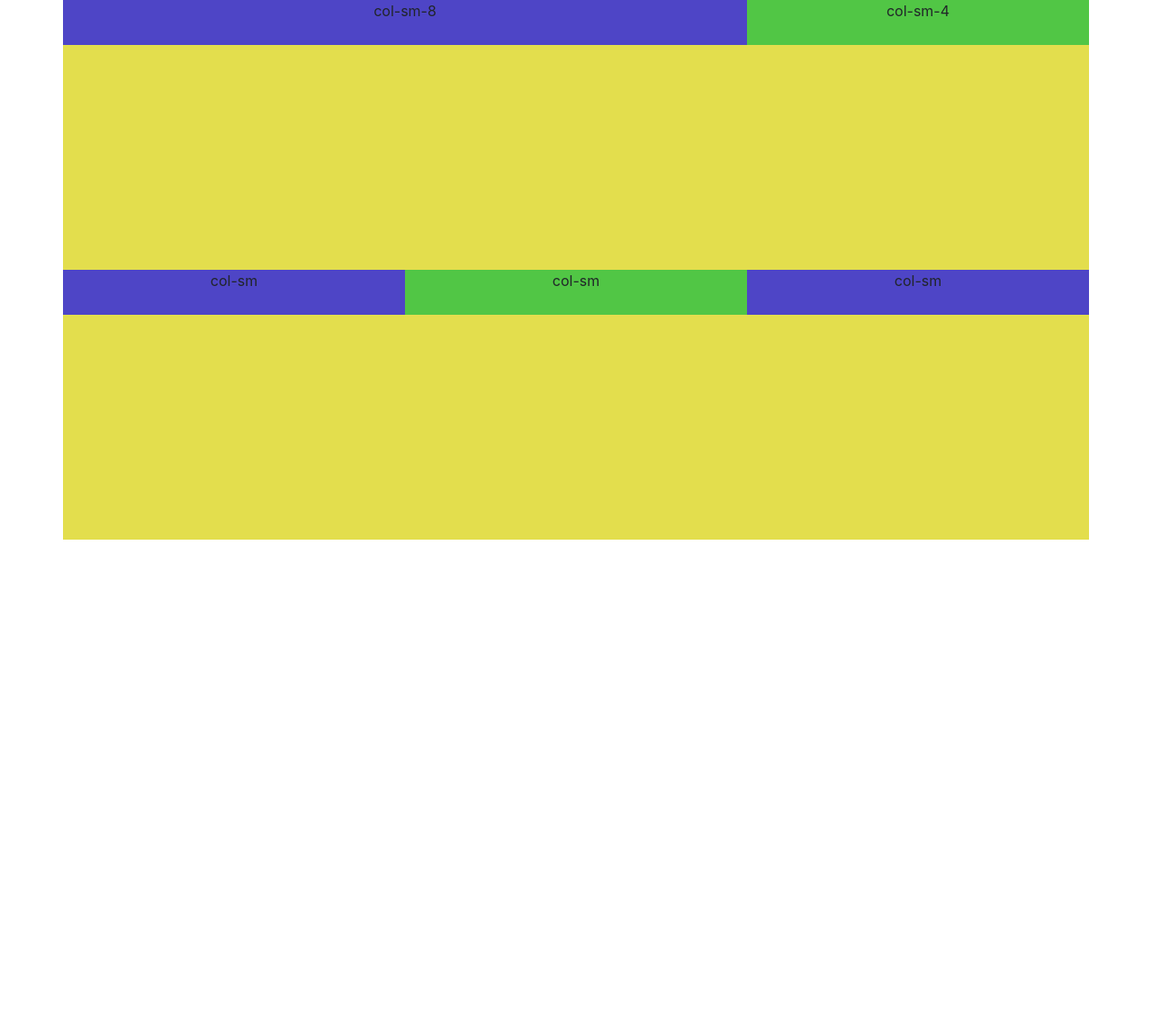
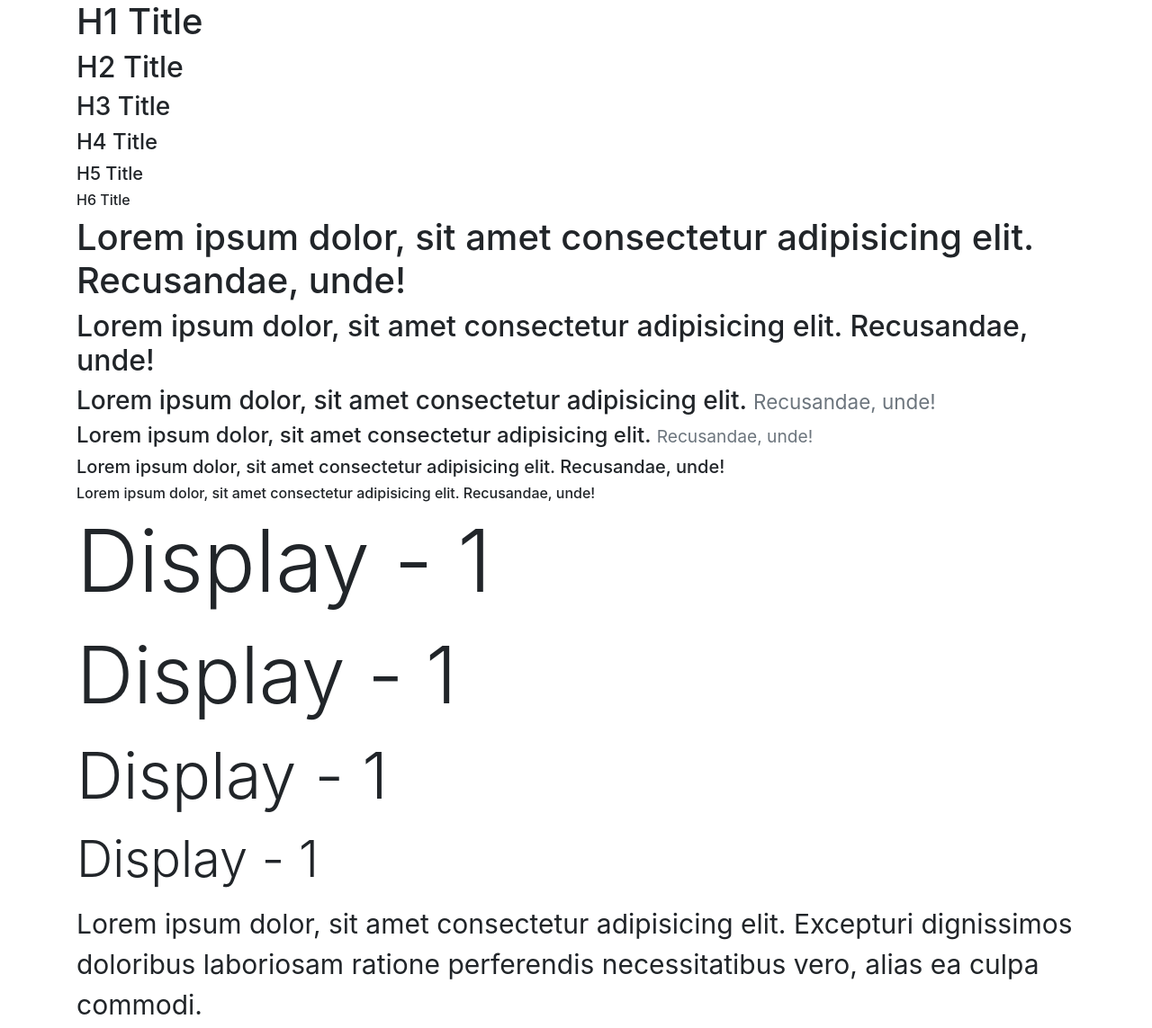
Before and after one commit to AndriiPetrov/bootstrap4, a plain HTML site: page index.html in a window 1280 px wide. Shown: the top 1143 px of the page at 90% size. Before the commit the page ends 800 px from the top, so only its background shows below. Drawn offline with nearby package versions, Linux system fonts and the light colour scheme.

Commit message:
second lesson

```diff
--- a/css/main.css
+++ b/css/main.css
@@ -1,4 +1,7 @@
-.container {
+body {
+    font-size: 30px;
+}
+/* .container {
     background: #d34768;
 }
 .container-fluid {
@@ -6,15 +9,10 @@
 }
 .row {
     background: #e3de4d;
-    height: 300px;
-}
-.row div {
-    text-align: center;
-    height: 50px;
 }
 .row div:nth-child(odd) {
     background: #4e45c6;
 }
 .row div:nth-child(even) {
     background: #51c645;
-}
+} */
--- a/index.html
+++ b/index.html
@@ -1,38 +1,71 @@
 <!DOCTYPE html>
 <html lang="en">
+
 <head>
     <meta charset="UTF-8">
     <meta name="viewport" content="width=device-width, initial-scale=1.0, shrink-to-fit=no">
 
     <meta http-equiv="X-UA-Compatible" content="ie=edge">
 
-    <link rel="stylesheet" href="https://stackpath.bootstrapcdn.com/bootstrap/4.3.1/css/bootstrap.min.css" integrity="sha384-ggOyR0iXCbMQv3Xipma34MD+dH/1fQ784/j6cY/iJTQUOhcWr7x9JvoRxT2MZw1T" crossorigin="anonymous">
+    <link rel="stylesheet" href="https://stackpath.bootstrapcdn.com/bootstrap/4.3.1/css/bootstrap.min.css"
+        integrity="sha384-ggOyR0iXCbMQv3Xipma34MD+dH/1fQ784/j6cY/iJTQUOhcWr7x9JvoRxT2MZw1T" crossorigin="anonymous">
 
     <!-- <link rel="stylesheet" href="css/bootstrap.min.css"> -->
     <link rel="stylesheet" href="css/main.css">
     <title>Bootstrap 4</title>
 </head>
+
 <body>
 
     <div class="container">
         <div class="row">
-            <div class="col-sm-8">col-sm-8</div>
-            <div class="col-sm-4">col-sm-4</div>
-        </div>
-        <div class="row">
-            <div class="col-sm">col-sm</div>
-            <div class="col-sm">col-sm</div>
-            <div class="col-sm">col-sm</div>
+            <div class="col">
+
+                <h1>H1 Title</h1>
+                <h2>H2 Title</h2>
+                <h3>H3 Title</h3>
+                <h4>H4 Title</h4>
+                <h5>H5 Title</h5>
+                <h6>H6 Title</h6>
+                <p class="h1">Lorem ipsum dolor, sit amet consectetur adipisicing elit. Recusandae, unde!</p>
+                <p class="h2">Lorem ipsum dolor, sit amet consectetur adipisicing elit. Recusandae, unde!</p>
+                <p class="h3">Lorem ipsum dolor, sit amet consectetur adipisicing elit. <small
+                        class="text-muted">Recusandae, unde!</small></p>
+                <p class="h4">Lorem ipsum dolor, sit amet consectetur adipisicing elit. <small
+                        class="text-muted">Recusandae, unde!</small></p>
+                <p class="h5">Lorem ipsum dolor, sit amet consectetur adipisicing elit. Recusandae, unde!</p>
+                <p class="h6">Lorem ipsum dolor, sit amet consectetur adipisicing elit. Recusandae, unde!</p>
+
+                <p class='display-1'>Display - 1</p>
+                <p class='display-2'>Display - 1</p>
+                <p class='display-3'>Display - 1</p>
+                <p class='display-4'>Display - 1</p>
+
+                <p class>Lorem ipsum dolor, sit amet consectetur adipisicing elit. Excepturi dignissimos doloribus laboriosam
+                    ratione perferendis necessitatibus vero, alias ea culpa commodi.</p>
+                <p class class="lead">Lorem ipsum dolor, sit amet consectetur adipisicing elit. Excepturi dignissimos doloribus laboriosam
+                    ratione perferendis necessitatibus vero, alias ea culpa commodi.</p>
+                <p class>Lorem ipsum dolor, sit amet consectetur adipisicing elit. Excepturi dignissimos doloribus laboriosam
+                    ratione perferendis necessitatibus vero, alias ea culpa commodi.</p>
+
+            </div>
         </div>
     </div>
 
 
-    <script src="https://code.jquery.com/jquery-3.3.1.slim.min.js" integrity="sha384-q8i/X+965DzO0rT7abK41JStQIAqVgRVzpbzo5smXKp4YfRvH+8abtTE1Pi6jizo" crossorigin="anonymous"></script>
-    <script src="https://cdnjs.cloudflare.com/ajax/libs/popper.js/1.14.7/umd/popper.min.js" integrity="sha384-UO2eT0CpHqdSJQ6hJty5KVphtPhzWj9WO1clHTMGa3JDZwrnQq4sF86dIHNDz0W1" crossorigin="anonymous"></script>
+    <script src="https://code.jquery.com/jquery-3.3.1.slim.min.js"
+        integrity="sha384-q8i/X+965DzO0rT7abK41JStQIAqVgRVzpbzo5smXKp4YfRvH+8abtTE1Pi6jizo" crossorigin="anonymous">
+    </script>
+    <script src="https://cdnjs.cloudflare.com/ajax/libs/popper.js/1.14.7/umd/popper.min.js"
+        integrity="sha384-UO2eT0CpHqdSJQ6hJty5KVphtPhzWj9WO1clHTMGa3JDZwrnQq4sF86dIHNDz0W1" crossorigin="anonymous">
+    </script>
 
-    <script src="https://stackpath.bootstrapcdn.com/bootstrap/4.3.1/js/bootstrap.min.js" integrity="sha384-JjSmVgyd0p3pXB1rRibZUAYoIIy6OrQ6VrjIEaFf/nJGzIxFDsf4x0xIM+B07jRM" crossorigin="anonymous"></script>
+    <script src="https://stackpath.bootstrapcdn.com/bootstrap/4.3.1/js/bootstrap.min.js"
+        integrity="sha384-JjSmVgyd0p3pXB1rRibZUAYoIIy6OrQ6VrjIEaFf/nJGzIxFDsf4x0xIM+B07jRM" crossorigin="anonymous">
+    </script>
 
     <!-- <script src="js/bootstrap.min.js"></script> -->
     <script src="js/main.js"></script>
 </body>
+
 </html>
```
